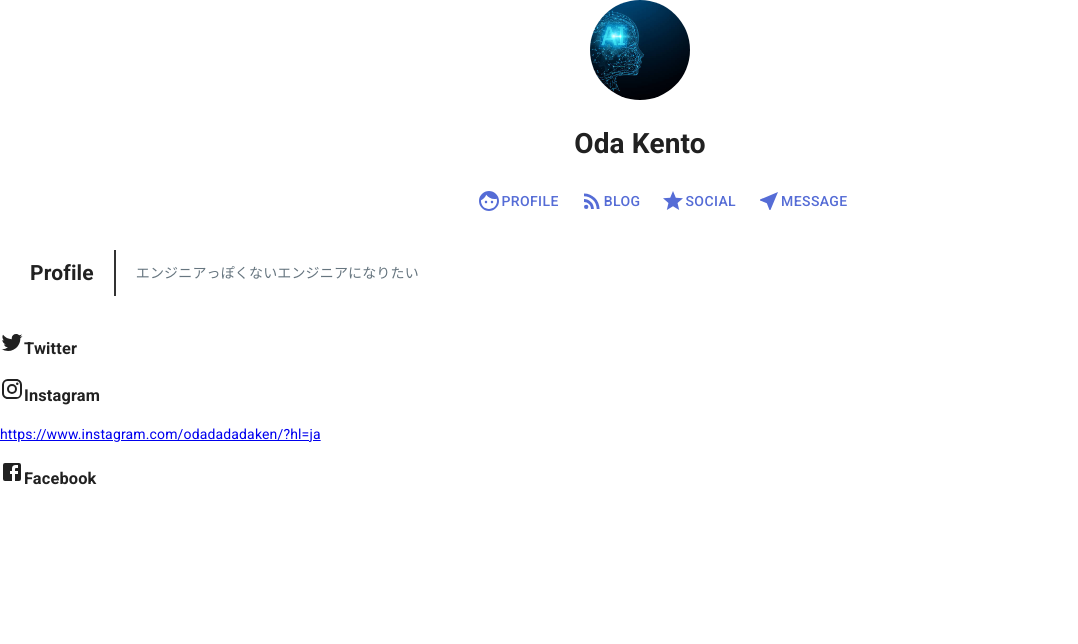
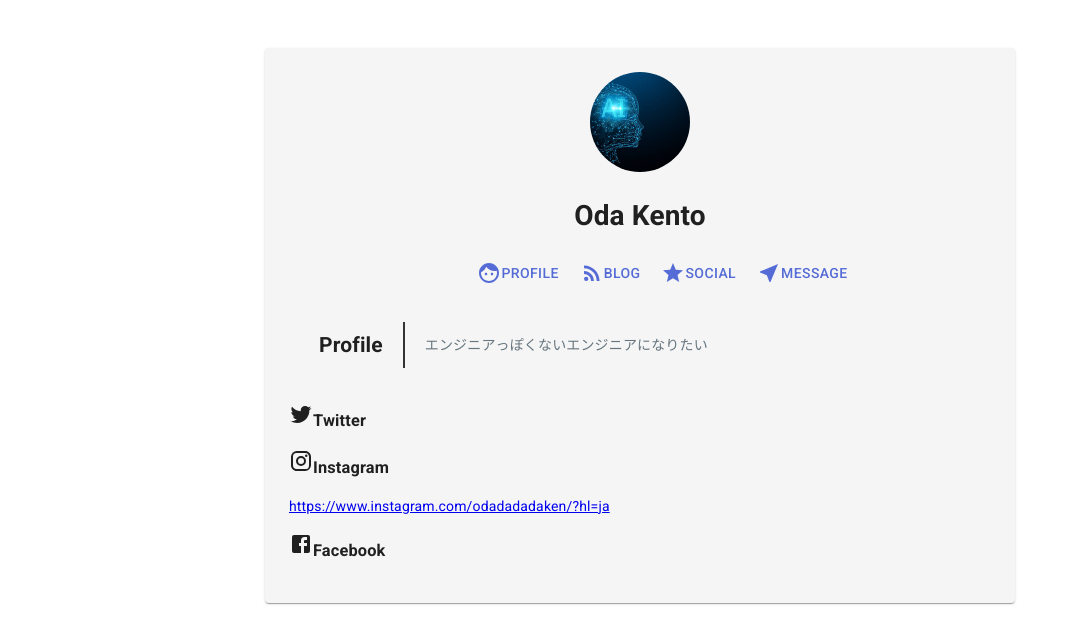
Before and after one commit to kentoda/Port_Blog, a Next.js app: page /social in a window 1280 px wide. Shown: the top 644 px of the page, without its empty margins (0-1078 px from the left). Built offline with nearby package versions, Linux system fonts and the light colour scheme.

Commit message:
add social

```diff
--- a/pages/social.js
+++ b/pages/social.js
@@ -4,10 +4,56 @@ import SubHead from "../components/head";
 import TwitterIcon from "@material-ui/icons/Twitter";
 import InstagramIcon from "@material-ui/icons/Instagram";
 import FacebookIcon from "@material-ui/icons/Facebook";
+import { makeStyles } from "@material-ui/core/styles";
+import Paper from "@material-ui/core/Paper";
+import { red } from "@material-ui/core/colors";
+
+const useStyles = makeStyles((theme) => ({
+  appBar: {
+    position: "relative",
+  },
+  layout: {
+    width: "auto",
+    marginLeft: theme.spacing(2),
+    marginRight: theme.spacing(2),
+
+    [theme.breakpoints.up(600 + theme.spacing(2) * 2)]: {
+      width: 750,
+      marginLeft: "auto",
+      marginRight: "auto",
+    },
+  },
+  paper: {
+    marginTop: theme.spacing(3),
+    marginBottom: theme.spacing(3),
+    padding: theme.spacing(2),
+    backgroundColor: "#F5F5F5",
+    [theme.breakpoints.up(600 + theme.spacing(3) * 2)]: {
+      marginTop: theme.spacing(6),
+      marginBottom: theme.spacing(6),
+      padding: theme.spacing(3),
+    },
+  },
+  stepper: {
+    padding: theme.spacing(3, 0, 5),
+  },
+  buttons: {
+    display: "flex",
+    justifyContent: "flex-end",
+  },
+  button: {
+    marginTop: theme.spacing(3),
+    marginLeft: theme.spacing(1),
+  },
+}));
 
 const Social = () => {
+  const classes = useStyles();
+
   return (
-    <div>
+    <>
+      <main className={classes.layout}>
+        <Paper className={classes.paper}>
           <Head>
             <title>social</title>
           </Head>
@@ -24,7 +70,10 @@ const Social = () => {
                 <InstagramIcon />
                 Instagram
               </h3>
-          <a href="https://www.instagram.com/odadadadaken/?hl=ja">
+              <a
+                href="https://www.instagram.com/odadadadaken/?hl=ja"
+                className="url"
+              >
                 https://www.instagram.com/odadadadaken/?hl=ja
               </a>
               <h3>
@@ -34,7 +83,9 @@ const Social = () => {
               {/* URl */}
             </div>
           </div>
-    </div>
+        </Paper>
+      </main>
+    </>
   );
 };
 
```
Lines whose indentation alone changed are shown as unchanged.
